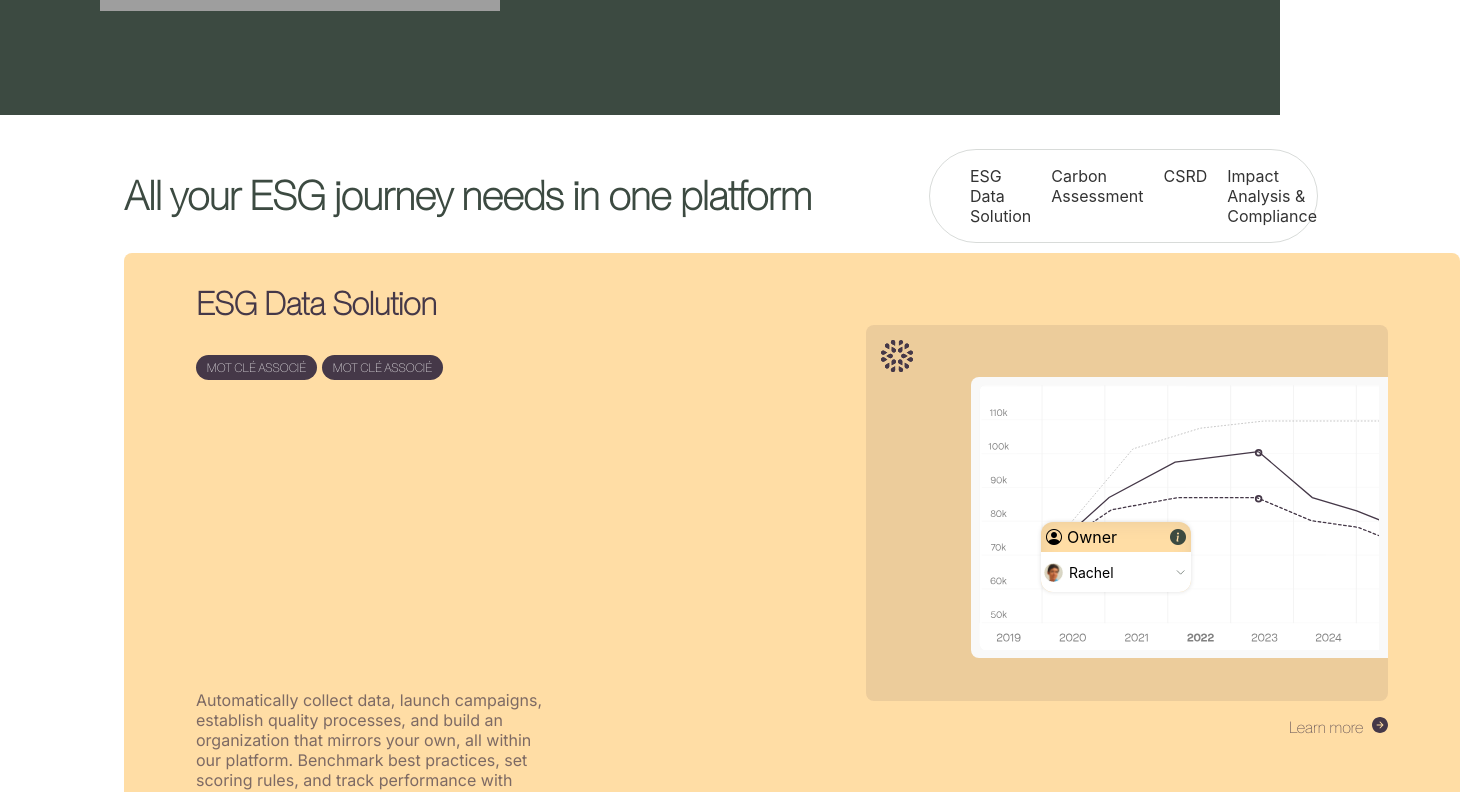
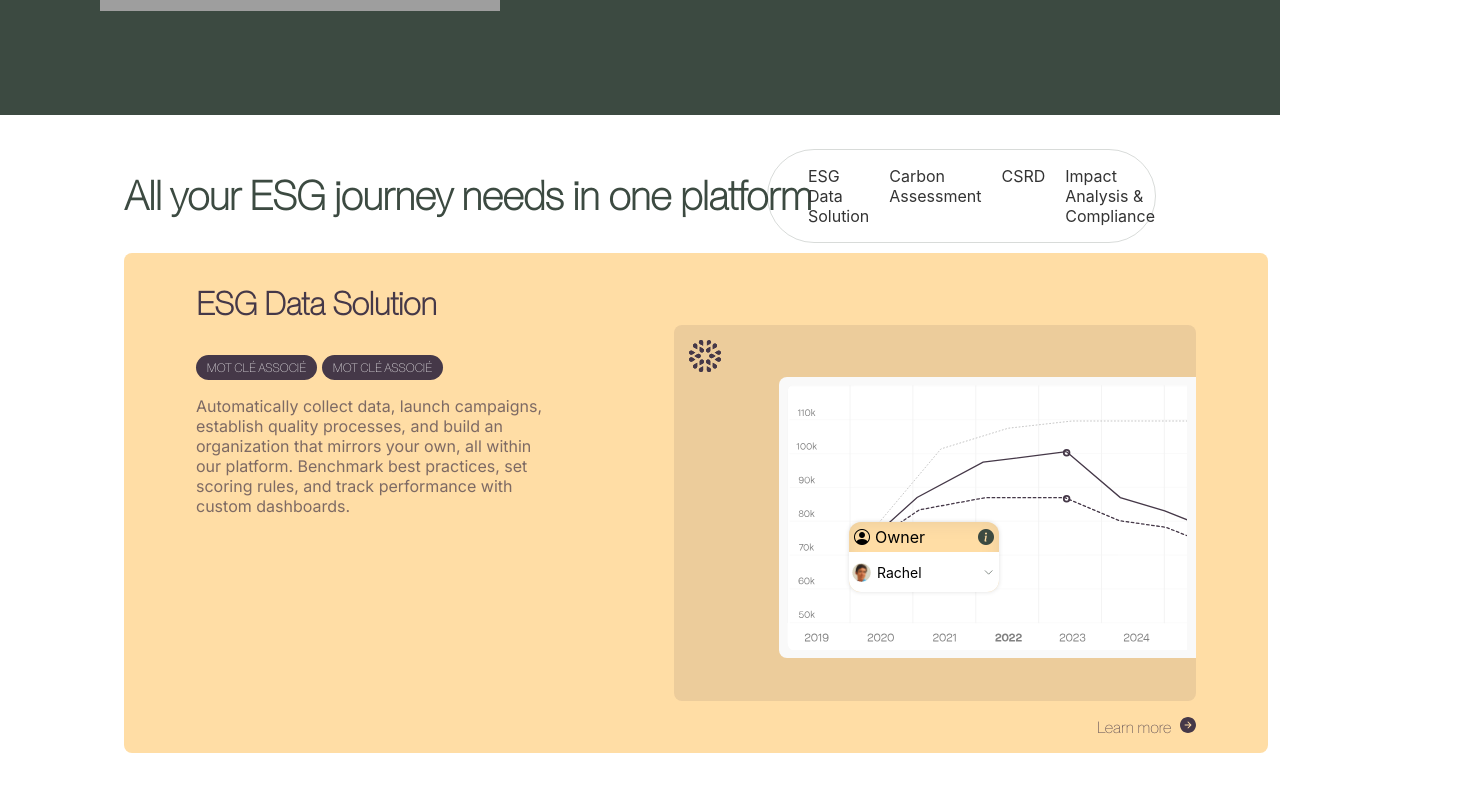
Before and after one commit to Zaisuru/Test_Bruno, a React (Create React App) app: page / in a window 1280 px wide. Shown: the part 1400-2192 px from the top of the page, 1460 px wide, since content can reach past the window. Built offline with nearby package versions, Linux system fonts and the light colour scheme; grey boxes are pictures that could not be loaded.

Commit message:
add comment

```diff
--- a/src/styles/Modal.css
+++ b/src/styles/Modal.css
@@ -2,10 +2,7 @@
 @import url('App.css');
 
 /* css global modal */
-.modal-overlay{
-    width: 1192px;
-    height: 573px;
-}
+
 .modal{
     height: 100%;
     width: 100%;
--- a/src/styles/Solutions.css
+++ b/src/styles/Solutions.css
@@ -5,9 +5,6 @@
     padding: 24px 124px;
 }
 
-.solutionsTitle{
-    grid-column: 1 / span 5;
-}
 .solutionsTitle h2{
     font-family:'ppneuemontreal', sans-serif;
     font-size: 40px;
```
